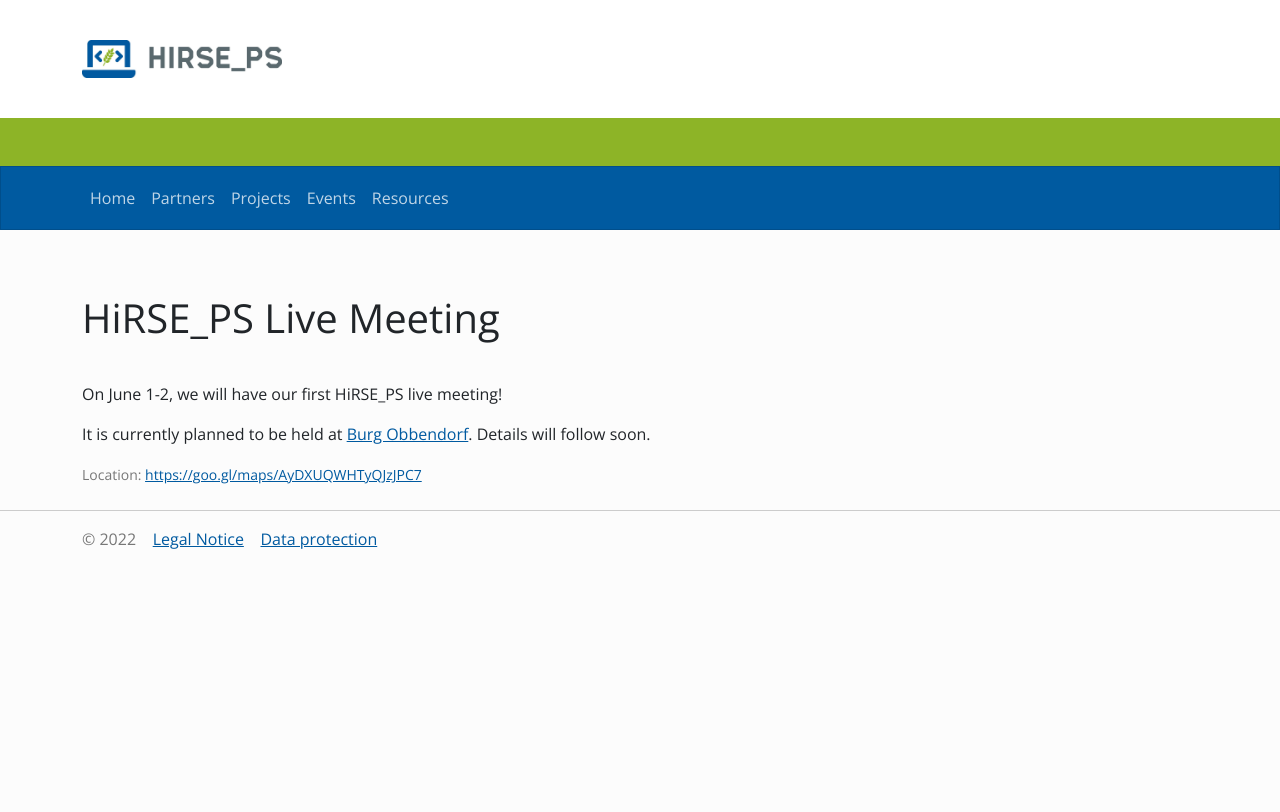
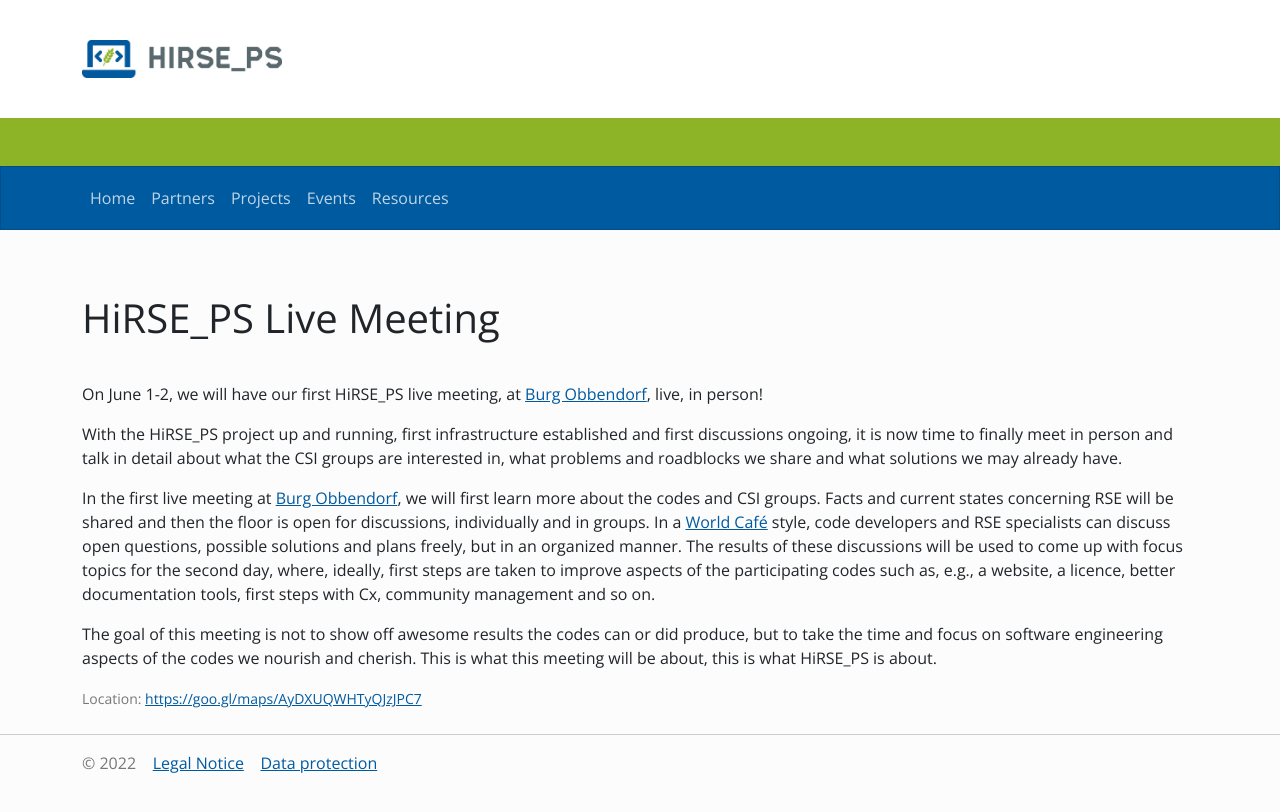
Before and after one commit to Helmholtz-HiRSE/helmholtz-hirse.github.io, a Jekyll site: the page built from _events/2022_06_01-livemeeting.md, in a window 1280 px wide. Shown: the top 812 px of the page. Built offline with Jekyll 4.4.1, drawn with Linux system fonts in a browser that asks for light colours; nearby versions of some CDN libraries.

Commit message:
Update 2022_06_01-livemeeting.md

```diff
--- a/_events/2022_06_01-livemeeting.md
+++ b/_events/2022_06_01-livemeeting.md
@@ -8,7 +8,11 @@ location: https://goo.gl/maps/AyDXUQWHTyQJzJPC7
 excerpt_separator: <!--more-->
 ---
 
-On June 1-2, we will have our first HiRSE_PS live meeting!
+On June 1-2, we will have our first HiRSE_PS live meeting, at [Burg Obbendorf](https://goo.gl/maps/966SQ17KG9U6JCo87), live, in person!
 <!--more-->
 
-It is currently planned to be held at [Burg Obbendorf](https://goo.gl/maps/966SQ17KG9U6JCo87). Details will follow soon.
+With the HiRSE_PS project up and running, first infrastructure established and first discussions ongoing, it is now time to finally meet in person and talk in detail about what the CSI groups are interested in, what problems and roadblocks we share and what solutions we may already have.
+
+In the first live meeting at [Burg Obbendorf](https://goo.gl/maps/966SQ17KG9U6JCo87), we will first learn more about the codes and CSI groups. Facts and current states concerning RSE will be shared and then the floor is open for discussions, individually and in groups. In a [World Café](https://en.wikipedia.org/wiki/World_caf%C3%A9_(conversation)) style, code developers and RSE specialists can discuss open questions, possible solutions and plans freely, but in an organized manner. The results of these discussions will be used to come up with focus topics for the second day, where, ideally, first steps are taken to improve aspects of the participating codes such as, e.g., a website, a licence, better documentation tools, first steps with Cx, community management and so on.
+
+The goal of this meeting is not to show off awesome results the codes can or did produce, but to take the time and focus on software engineering aspects of the codes we nourish and cherish. This is what this meeting will be about, this is what HiRSE_PS is about.
```
